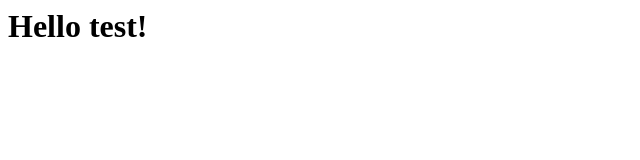
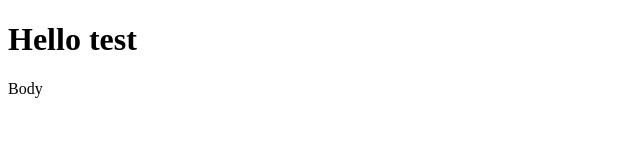
Before and after one commit to sanq-gh-work/test, a plain HTML site: page index.html in a window 1280 px wide. Shown: the whole page, without its empty margins (0-640 px from the left). Drawn offline with Linux system fonts and the light colour scheme.

Commit message:
Update index.html

```diff
--- a/index.html
+++ b/index.html
@@ -1 +1,14 @@
-<h1>Hello test!</h1>
+<!DOCTYPE html><html><head>
+  <script>window.prerenderReady = false;</script>
+  <link rel="shortcut icon" href="/favicon.ico" type=image/x-icon>
+  <meta charset=utf-8>
+  <meta name=format-detection content="telephone=no">
+  <meta name=msapplication-tap-highlight content=no>
+  <meta name=viewport content="user-scalable=no,initial-scale=1,maximum-scale=1,minimum-scale=1,width=device-width">
+</head>
+  <body>
+    <h1>Hello test</h1>
+  <div>
+    Body
+  </div>
+  </body></html>
```
